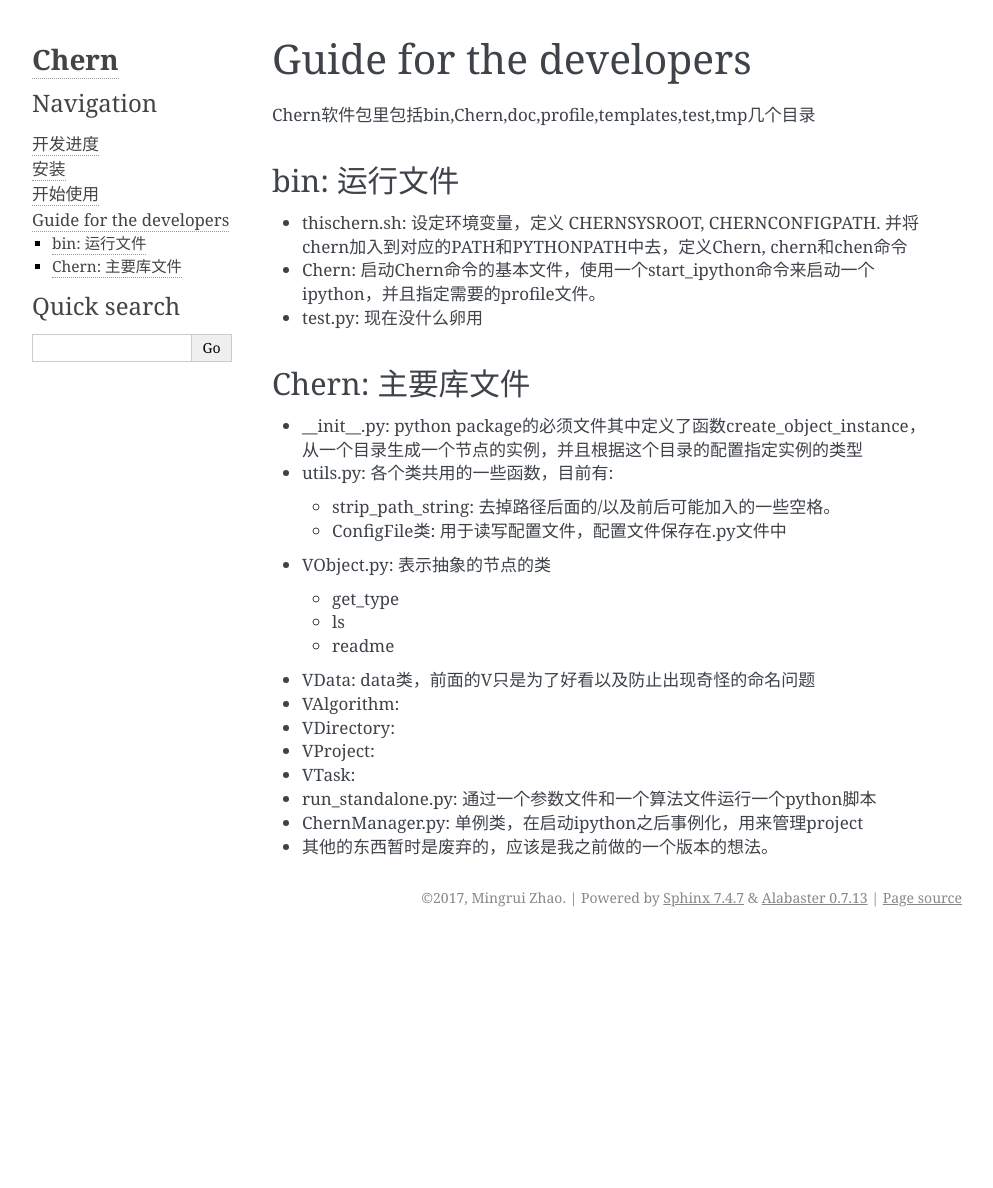
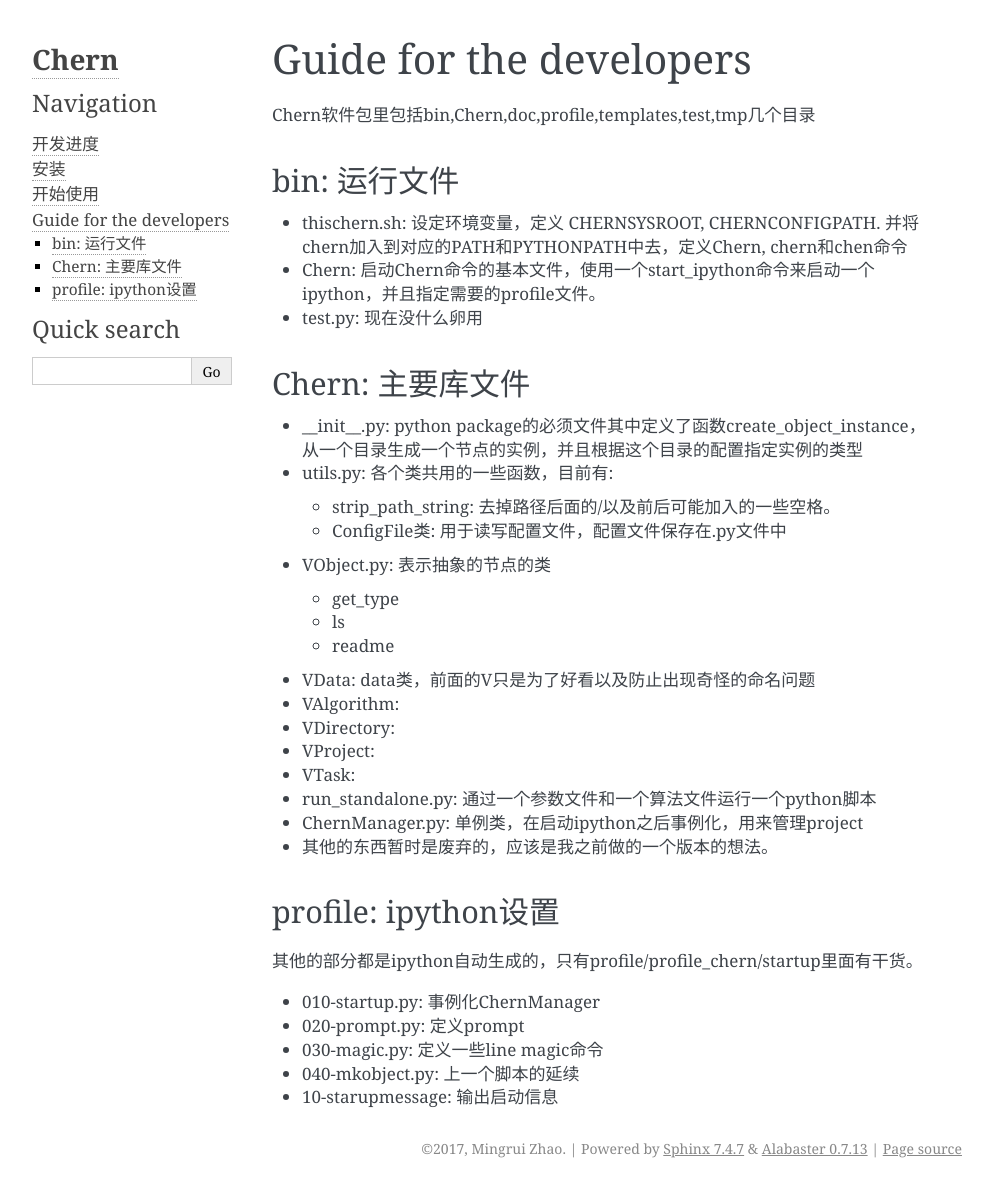
Before and after one commit to zhaomr13/Chern, a Sphinx documentation site: the page built from doc/source/developerguide.md, in a window 1280 px wide. Shown: the whole page, without its empty margins (148-1141 px from the left). Built offline with Sphinx 7.4.7, drawn with Linux system fonts in a browser that asks for light colours; pages that are not in the unit, such as notebooks, are missing from menus; before the commit the page ends 937 px from its top, so only the background shows below that.

Commit message:
add description of profile

```diff
--- a/doc/source/developerguide.md
+++ b/doc/source/developerguide.md
@@ -26,3 +26,12 @@
 
 + ChernManager.py: 单例类，在启动ipython之后事例化，用来管理project
 + 其他的东西暂时是废弃的，应该是我之前做的一个版本的想法。
+
+## profile: ipython设置
+其他的部分都是ipython自动生成的，只有profile/profile_chern/startup里面有干货。
+
++ 010-startup.py: 事例化ChernManager
++ 020-prompt.py: 定义prompt
++ 030-magic.py: 定义一些line magic命令
++ 040-mkobject.py: 上一个脚本的延续
++ 10-starupmessage: 输出启动信息
```
